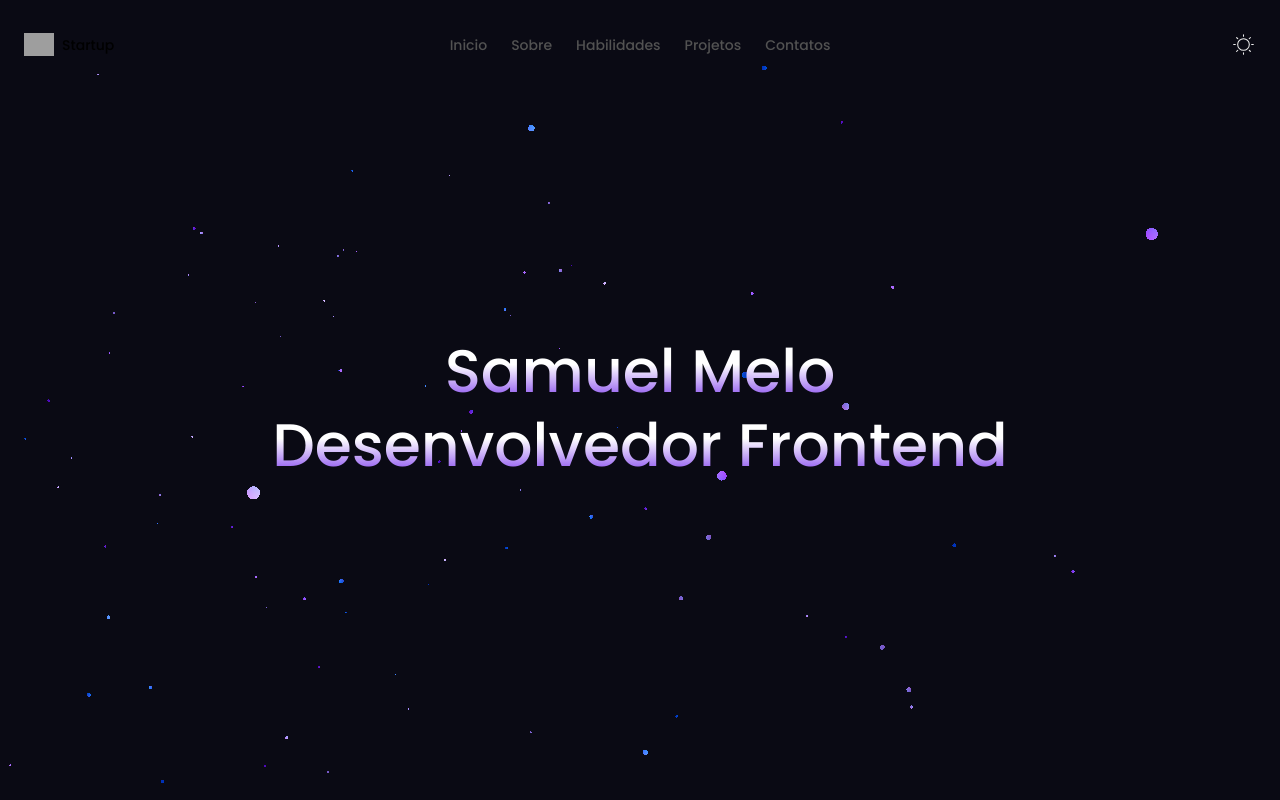
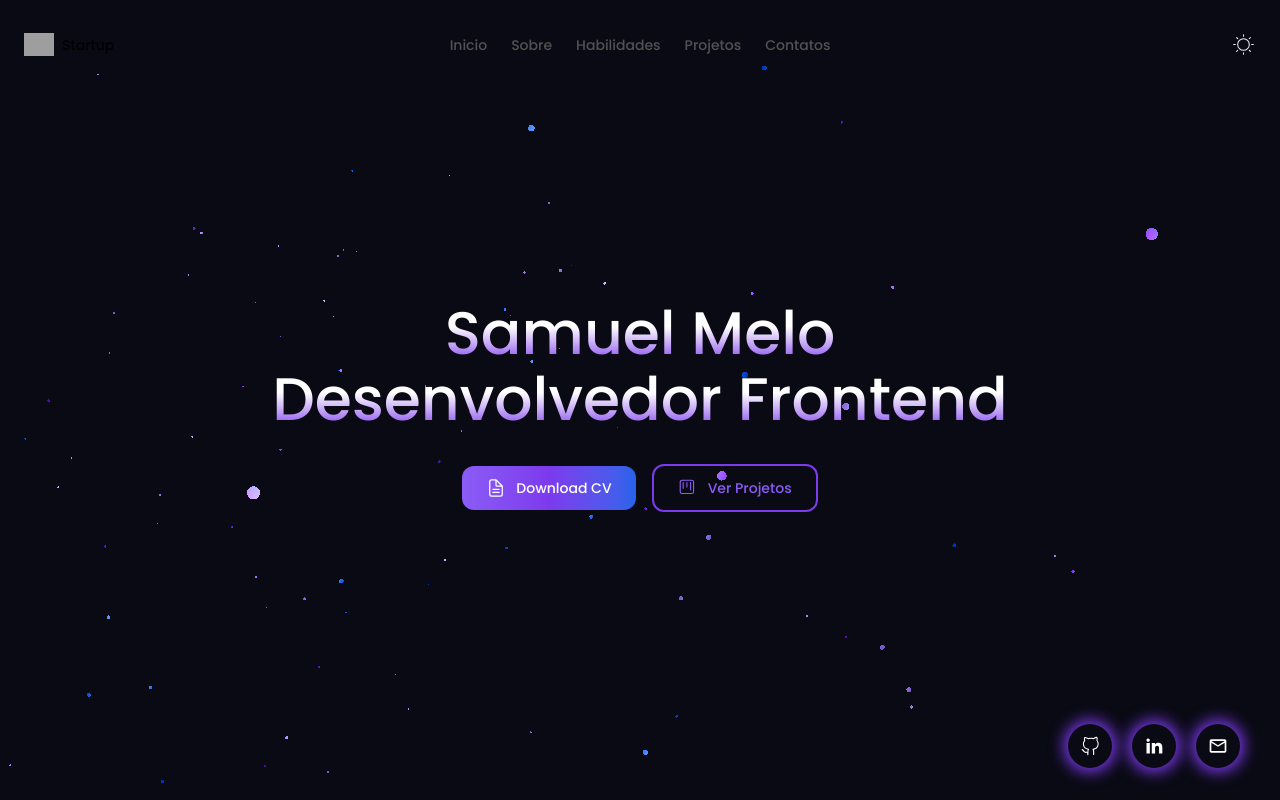
Before and after one commit to SamuelMelo08/portfolio, a Next.js app: page / in a window 1280 px wide. Built offline with nearby package versions, Linux system fonts and the light colour scheme; grey boxes are pictures that could not be loaded.

Commit message:
feat: creating the hero buttons

```diff
--- a/package.json
+++ b/package.json
@@ -9,6 +9,7 @@
     "lint": "eslint"
   },
   "dependencies": {
+    "@radix-ui/react-slot": "^1.2.4",
     "@tabler/icons-react": "^3.35.0",
     "class-variance-authority": "^0.7.1",
     "clsx": "^2.1.1",
--- /dev/null
+++ b/src/components/elements/ContactIconButton.tsx
@@ -0,0 +1,26 @@
+import { ReactNode } from "react";
+
+type IconButtonProps = {
+    theme: "dark" | "light";
+    href: string;
+    icon: ReactNode;
+}
+
+export default function ContactIconButton (props : IconButtonProps) {
+
+    const styleButton= {
+        dark: "text-[#FFFFFF]",
+        light: "text-[#151528]",
+    }
+
+
+    return (
+
+        <a href={props.href} target="_blank">
+            <button className={`${styleButton[props.theme]} p-3 rounded-full shadow-[0_0_15px_4px_#7C3AED] shadow-[#7C3AED] hover:scale-108 transition-all duration-300`}>
+                {props.icon}
+            </button>
+        </a>
+    )
+
+}
--- /dev/null
+++ b/src/components/elements/DownloadCvButton.tsx
@@ -0,0 +1,14 @@
+import { IoDocumentTextOutline } from "react-icons/io5";
+import { Button } from "../ui/button";
+
+export default function DownloadCvButton () {
+
+    return (
+
+        <Button variant={"gradientButton"} className="flex items-center justify-center gap-2.5">
+            <IoDocumentTextOutline className="!h-5 !w-5"/> Download CV
+        </Button>
+
+    )
+
+}
--- a/src/components/elements/HeroContent.tsx
+++ b/src/components/elements/HeroContent.tsx
@@ -4,6 +4,8 @@ import GradientTitle from "./GradientTitle";
 import GradientText from "../ui/GradientText";
 import { useTheme } from "next-themes";
 import { useState, useEffect } from "react";
+import DownloadCvButton from "./DownloadCvButton";
+import ProjectButton from "./ProjectButton";
 
 export default function HeroContent() {
     const { theme, setTheme} = useTheme()
@@ -25,8 +27,9 @@ export default function HeroContent() {
 
     return (
 
-        <div className="-space-y-4">
+        <div className="space-y-5">
 
+            <div className="-space-y-6">
                 {/* Titulo */}
                 <div>
                     <GradientTitle textColors={textColors}/>
@@ -43,9 +46,13 @@ export default function HeroContent() {
                         Desenvolvedor Frontend
                     </GradientText>
                 </div>
+            </div>
 
             {/* Botões */}
-            <div></div>
+            <div className="flex gap-4 items-center justify-center">
+                <DownloadCvButton/>
+                <ProjectButton/>
+            </div>
 
         </div>
 
--- /dev/null
+++ b/src/components/elements/ProjectButton.tsx
@@ -0,0 +1,16 @@
+import { Button } from "../ui/button";
+
+export default function ProjectButton () {
+
+    return (
+
+        <Button variant={"lineButton"} className="flex justify-center items-center gap-2.5">
+
+            <span><svg xmlns="http://www.w3.org/2000/svg" width="27" height="27" viewBox="0 0 27 27" className="!w-5 !h-5"><path fill="none" stroke="currentColor" strokeLinecap="round" strokeLinejoin="round" strokeMiterlimit="10" strokeWidth="1.5" d="M12 12V6m-5 8V6m10 10V6M5.4 3h13.2A2.4 2.4 0 0 1 21 5.4v13.2a2.4 2.4 0 0 1-2.4 2.4H5.4A2.4 2.4 0 0 1 3 18.6V5.4A2.4 2.4 0 0 1 5.4 3"/></svg></span>
+
+            <span>Ver Projetos</span>
+        </Button>
+
+    )
+
+}
--- a/src/components/sessions-page/Hero.tsx
+++ b/src/components/sessions-page/Hero.tsx
@@ -1,8 +1,17 @@
+"use client"
+
+import { useTheme } from "next-themes";
 import Background from "../elements/Background";
+import ContactIconButton from "../elements/ContactIconButton";
 import HeroContent from "../elements/HeroContent";
+import { Github, Linkedin } from "lucide-react";
+import { VscGithubAlt } from "react-icons/vsc";
+import { RiLinkedinFill } from "react-icons/ri";
+import { MdOutlineMailOutline } from "react-icons/md";
 
 
 export default function Hero() {
+    const { theme, setTheme } = useTheme();
 
     return(
 
@@ -13,7 +22,32 @@ export default function Hero() {
             {/* Conteudo do hero */}
             <div className="flex justify-center items-center min-w-full min-h-screen">
                 <HeroContent/>
+                <div className="flex gap-5 items-end justify-end absolute right-10 bottom-8">
+
+                    <ContactIconButton
+                        theme={(theme as "light" | "dark") ?? "dark"}
+                        href="https://github.com/SamuelMelo08"
+                        icon={<VscGithubAlt size={20} />}
+                    />
+
+                    <ContactIconButton
+                        theme={(theme as "light" | "dark") ?? "dark"}
+                        href="https://www.linkedin.com/in/samuel-melo-4a139b378/"
+                        icon={<RiLinkedinFill size={20}/>}
+
+                    />
+
+                    <ContactIconButton
+                        theme={(theme as "light" | "dark") ?? "dark"}
+                        href="mailto:samuelmelo13789@gmail.com"
+                        icon={<MdOutlineMailOutline size={20}/>}
+
+                    />
+
+                </div>
             </div>
+
+
         </div>
 
     )
--- /dev/null
+++ b/src/components/ui/button.tsx
@@ -0,0 +1,62 @@
+import * as React from "react"
+import { Slot } from "@radix-ui/react-slot"
+import { cva, type VariantProps } from "class-variance-authority"
+
+import { cn } from "@/lib/utils"
+
+const buttonVariants = cva(
+  "inline-flex items-center justify-center gap-2 whitespace-nowrap rounded-md text-sm font-medium transition-all disabled:pointer-events-none disabled:opacity-50 [&_svg]:pointer-events-none [&_svg:not([class*='size-'])]:size-4 shrink-0 [&_svg]:shrink-0 outline-none focus-visible:border-ring focus-visible:ring-ring/50 focus-visible:ring-[3px] aria-invalid:ring-destructive/20 dark:aria-invalid:ring-destructive/40 aria-invalid:border-destructive",
+  {
+    variants: {
+      variant: {
+        default: "bg-primary text-primary-foreground hover:bg-primary/90",
+        destructive:
+          "bg-destructive text-white hover:bg-destructive/90 focus-visible:ring-destructive/20 dark:focus-visible:ring-destructive/40 dark:bg-destructive/60",
+        outline:
+          "border bg-background shadow-xs hover:bg-accent hover:text-accent-foreground dark:bg-input/30 dark:border-input dark:hover:bg-input/50",
+        secondary:
+          "bg-secondary text-secondary-foreground hover:bg-secondary/80",
+        ghost:
+          "hover:bg-accent hover:text-accent-foreground dark:hover:bg-accent/50",
+        link: "text-primary underline-offset-4 hover:underline",
+        gradientButton: "bg-gradient-to-r from-[#8B5CF6] via-[#7C3AED] to-[#2563EB] text-white rounded-xl hover:scale-104 transition-all duration-300",
+        lineButton: "bg-trasparent border-2 border-[#7C3AED] rounded-xl text-[#8B5CF6] hover:scale-104 transition-all duration-300",
+      },
+      size: {
+        default: "px-6 py-3",
+        sm: "h-8 rounded-md gap-1.5 px-3 has-[>svg]:px-2.5",
+        lg: "h-10 rounded-md px-6 has-[>svg]:px-4",
+        icon: "size-9",
+        "icon-sm": "size-8",
+        "icon-lg": "size-10",
+      },
+    },
+    defaultVariants: {
+      variant: "default",
+      size: "default",
+    },
+  }
+)
+
+function Button({
+  className,
+  variant,
+  size,
+  asChild = false,
+  ...props
+}: React.ComponentProps<"button"> &
+  VariantProps<typeof buttonVariants> & {
+    asChild?: boolean
+  }) {
+  const Comp = asChild ? Slot : "button"
+
+  return (
+    <Comp
+      data-slot="button"
+      className={cn(buttonVariants({ variant, size, className }))}
+      {...props}
+    />
+  )
+}
+
+export { Button, buttonVariants }
```
Also changed, not shown: 1 other file (tests, documents, lock files or other folders). Lines whose indentation alone changed are shown as unchanged.
